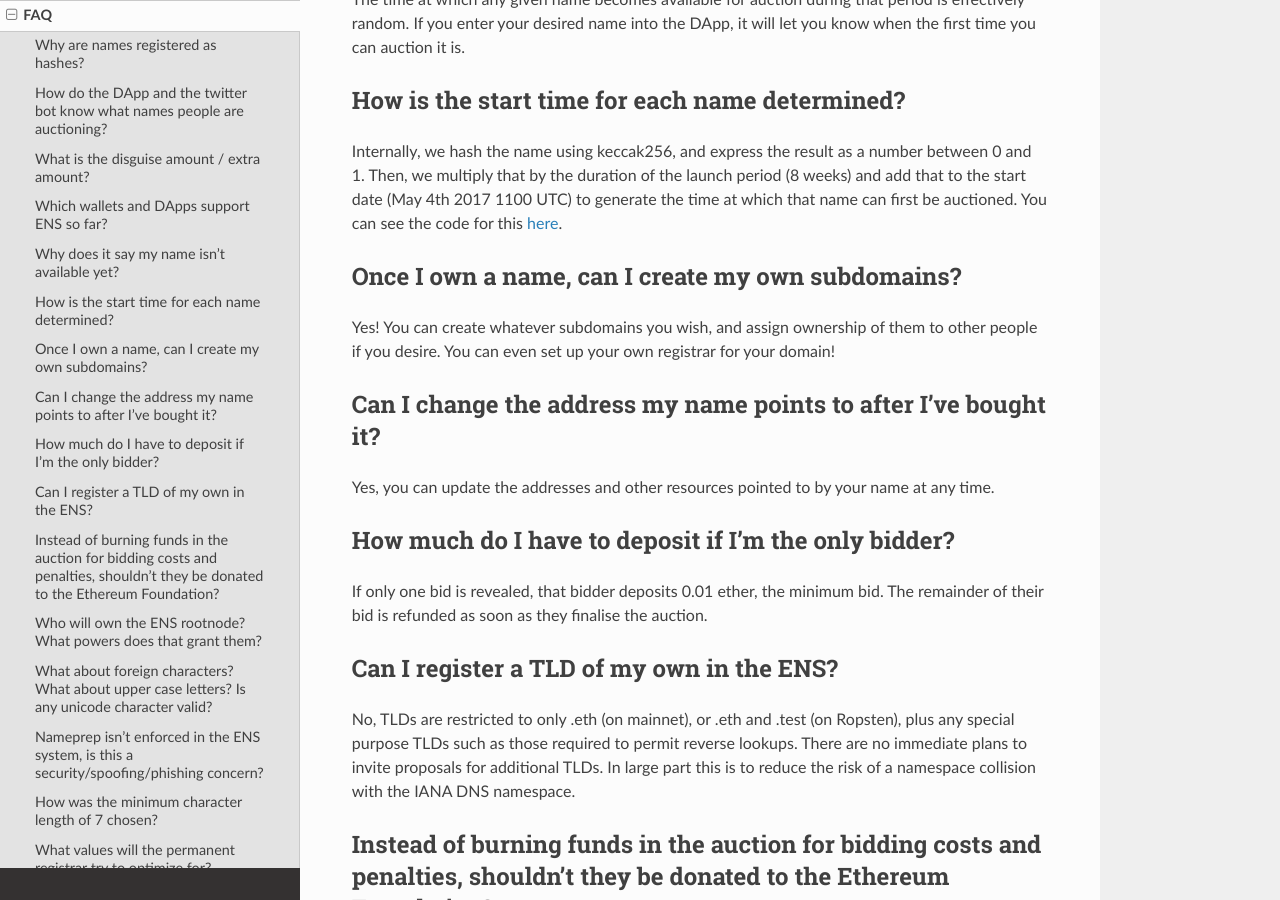
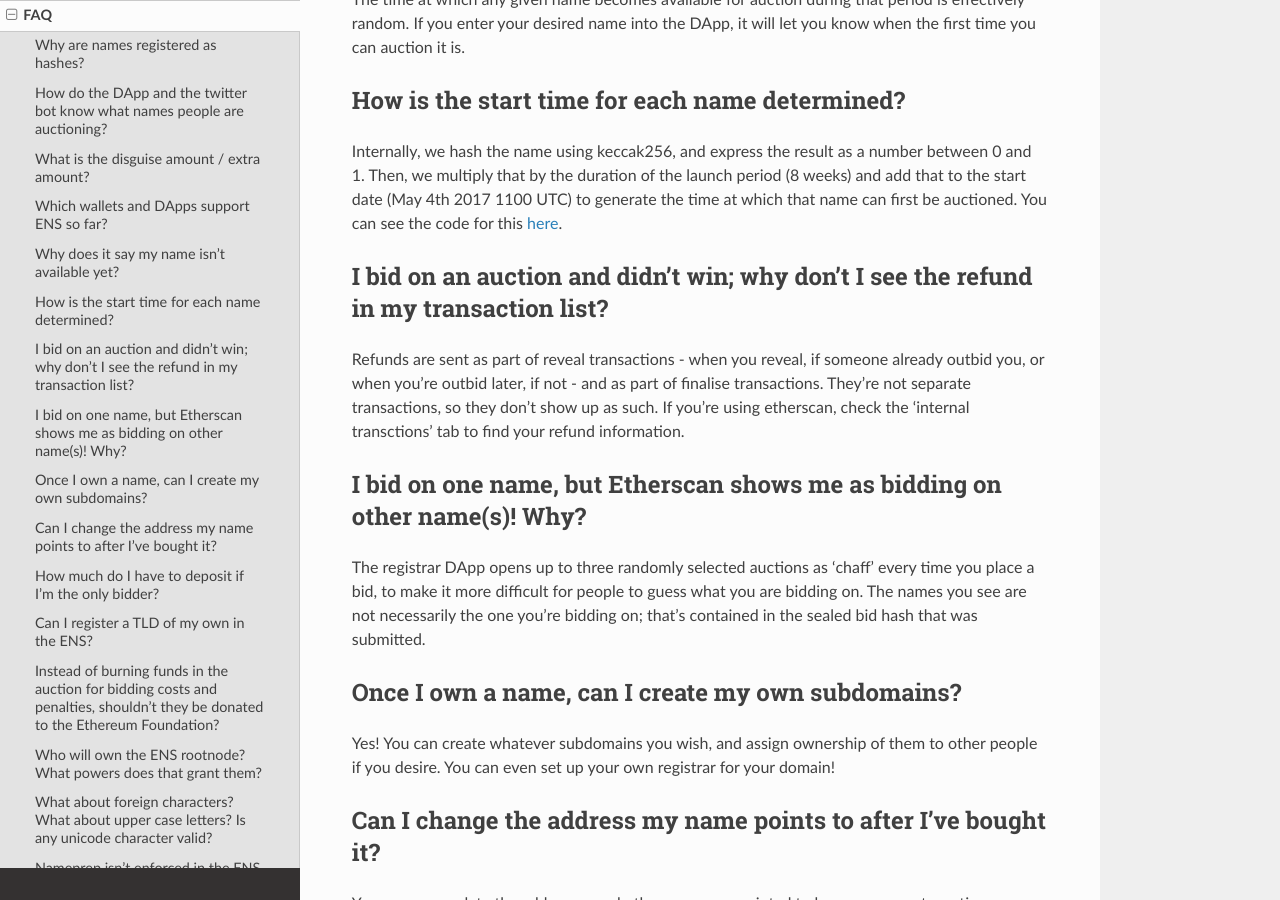
Before and after one commit to ensdomains/ens, a Sphinx documentation site: the page built from docs/faq.rst, in a window 1280 px wide and 900 px high, scrolled down 1180 px. Built offline with Sphinx 7.4.7 and the Read the Docs theme 2.0.0, drawn with Linux system fonts in a browser that asks for light colours.

Commit message:
Update faq.rst

```diff
--- a/docs/faq.rst
+++ b/docs/faq.rst
@@ -38,6 +38,16 @@
 -----------------------------------
 
 Internally, we hash the name using keccak256, and express the result as a number between 0 and 1. Then, we multiply that by the duration of the launch period (8 weeks) and add that to the start date (May 4th 2017 1100 UTC) to generate the time at which that name can first be auctioned. You can see the code for this here_.
+
+I bid on an auction and didn't win; why don't I see the refund in my transaction list?
+-----------------------------------
+
+Refunds are sent as part of reveal transactions - when you reveal, if someone already outbid you, or when you're outbid later, if not - and as part of finalise transactions. They're not separate transactions, so they don't show up as such. If you're using etherscan, check the 'internal transctions' tab to find your refund information.
+
+I bid on one name, but Etherscan shows me as bidding on other name(s)! Why?
+-----------------------------------
+
+The registrar DApp opens up to three randomly selected auctions as 'chaff' every time you place a bid, to make it more difficult for people to guess what you are bidding on. The names you see are not necessarily the one you're bidding on; that's contained in the sealed bid hash that was submitted.
 
 Once I own a name, can I create my own subdomains?
 -----------------------------------
```
